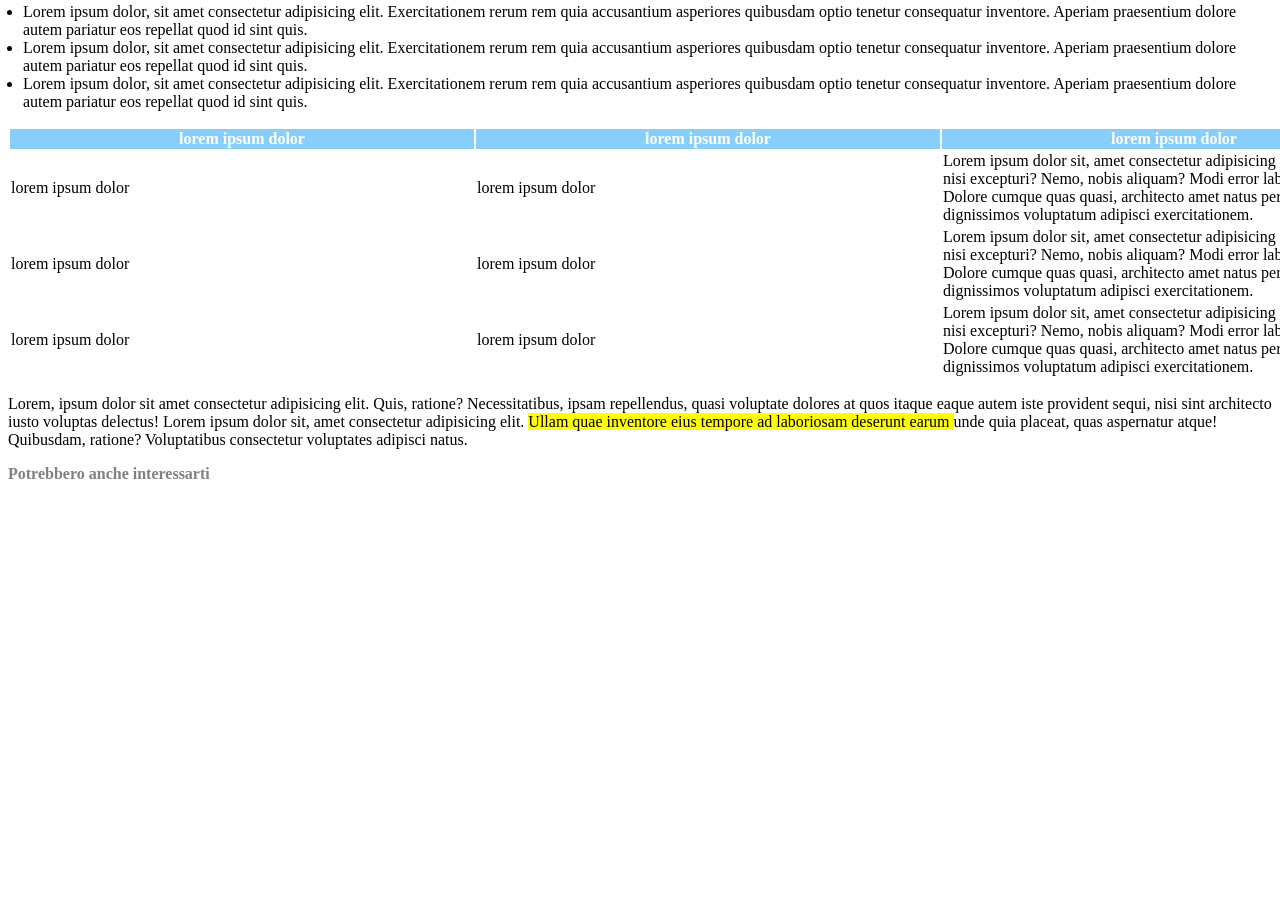
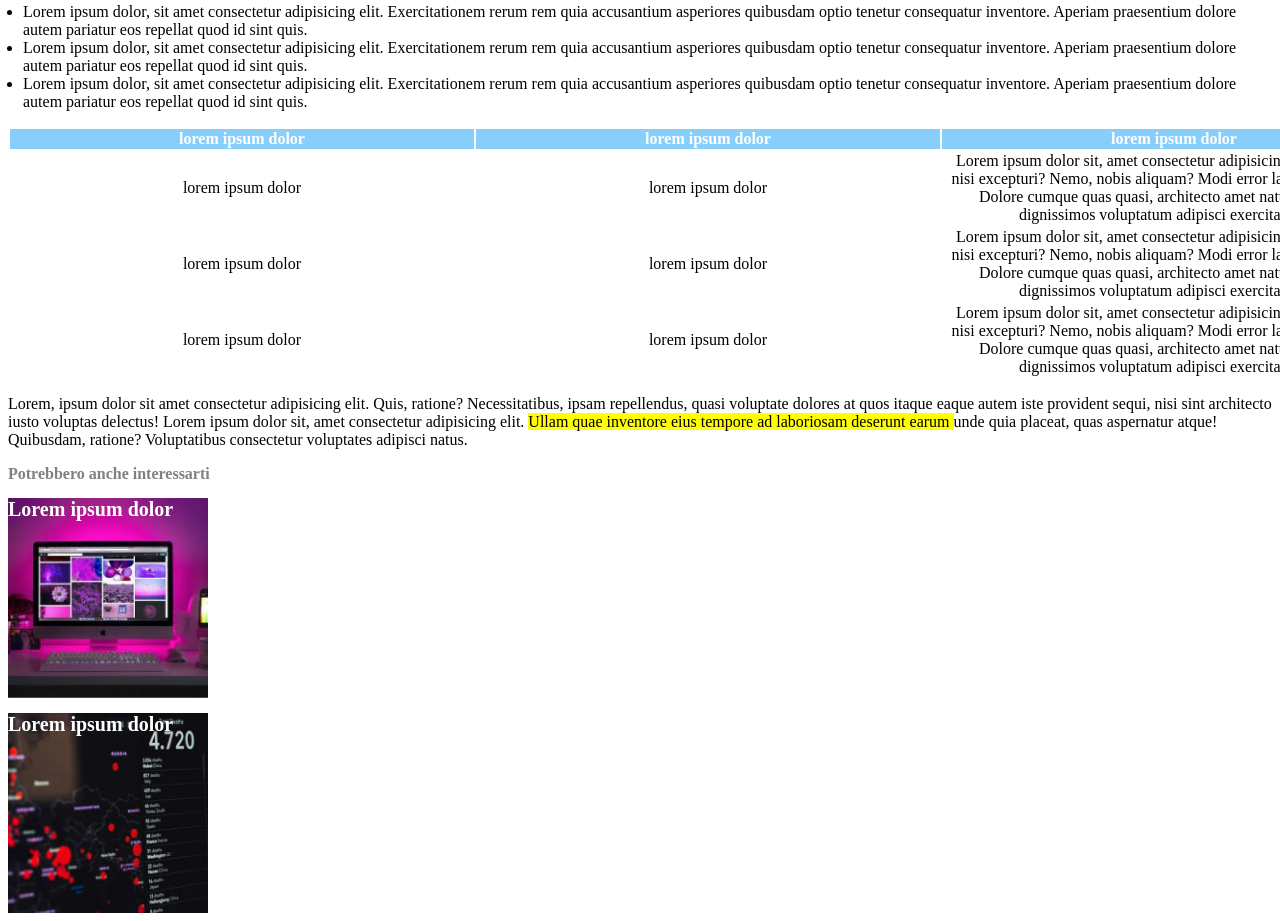
Before and after one commit to gianlutech/html-css-booleaner, a plain HTML site: page index.html in a window 1280 px wide. Shown: the part 728-1649 px from the top of the page. Before the commit the page ends 1237 px from the top, so only its background shows below. Drawn offline with Linux system fonts and the light colour scheme.

Commit message:
footer correzioni css

```diff
--- a/css/style.css
+++ b/css/style.css
@@ -46,10 +46,13 @@ h1{
     background-color: yellow;
 }
 
-thead{
+th{
     background-color: lightskyblue;
     color: white;
 
+}
+td{
+    text-align: center;
 }
 table {
     table-layout: fixed;
@@ -59,3 +62,26 @@ table {
     .interest{
         color: grey;
     }
+    .monitor{
+        background-image: url(../img/monitor.jpg);
+        background-position: center;
+        background-repeat: no-repeat;
+        background-size: cover;
+        height: 200px;
+        width: 200px;
+        font-size: 20px;
+        color: white;
+        margin-top: 15px;
+    }
+    .graph{
+        background-image: url(../img/graph.jpg);
+        background-position: center;
+        background-repeat: no-repeat;
+        background-size: cover;
+        height: 200px;
+        width: 200px;
+        font-size: 20px;
+        color: white;
+        margin-top: 15px;
+
+    }
--- a/index.html
+++ b/index.html
@@ -41,11 +41,11 @@
                </ul>
                <section class="tab">
                    <table>
-                    <thead>
+                       <tr>
                         <th> lorem ipsum dolor</th>
                         <th>lorem ipsum dolor</th>
                         <th>lorem ipsum dolor</th>
-                    </thead>
+                       </tr>
                     <tbody>
                         <tr>
                             <td>lorem ipsum dolor</td>
@@ -71,9 +71,12 @@
 
                <footer>
                    <div class="interest"> <strong>Potrebbero anche interessarti</strong></div>
-                   <div>
-                       <img src="" alt="">
+                   <div class="monitor">
+                       <strong>Lorem ipsum dolor</strong>
                    </div>
+                   <div class="graph">
+                    <strong>Lorem ipsum dolor</strong>
+                </div>
                </footer>
 
            </section>
```
